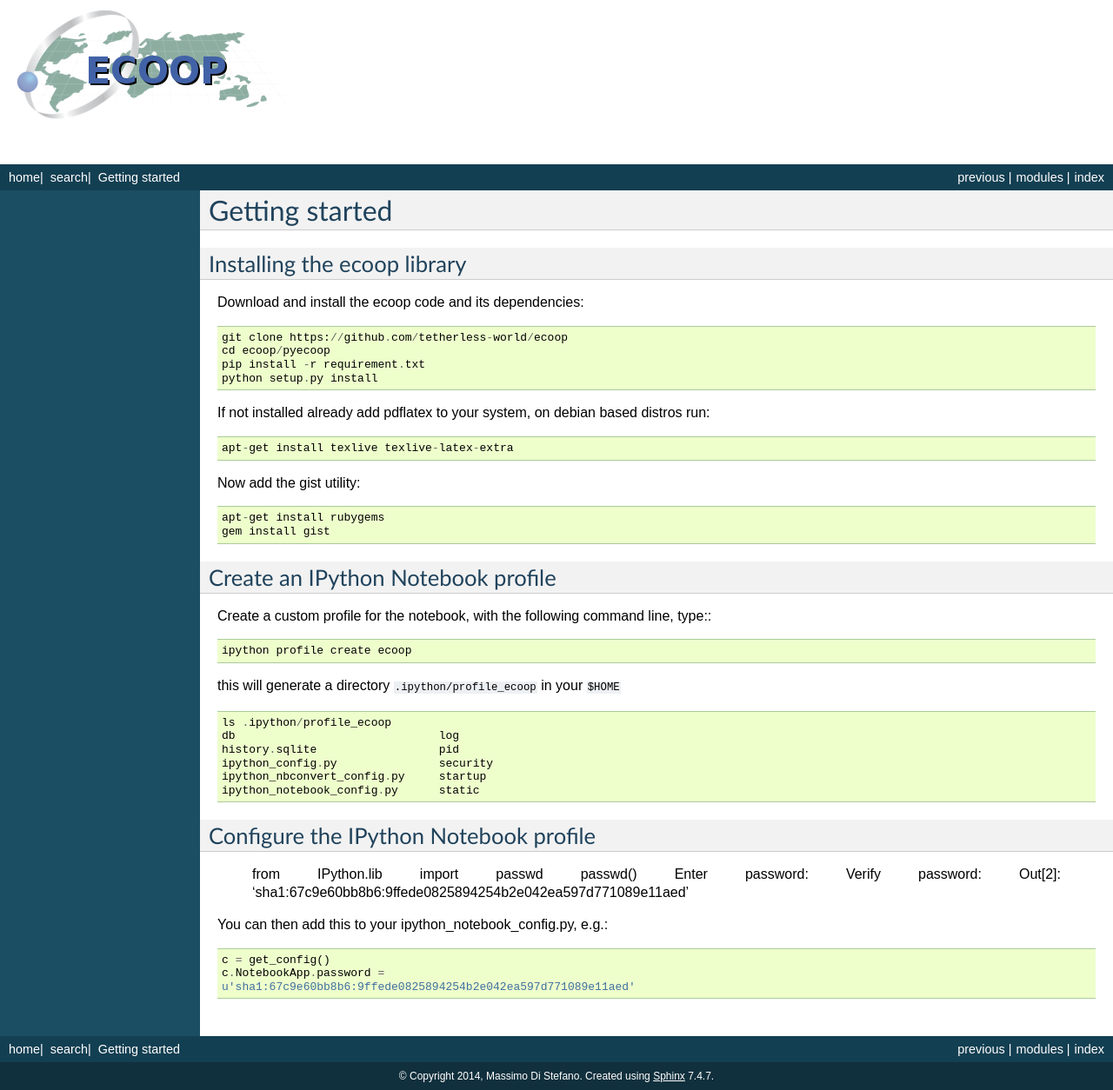
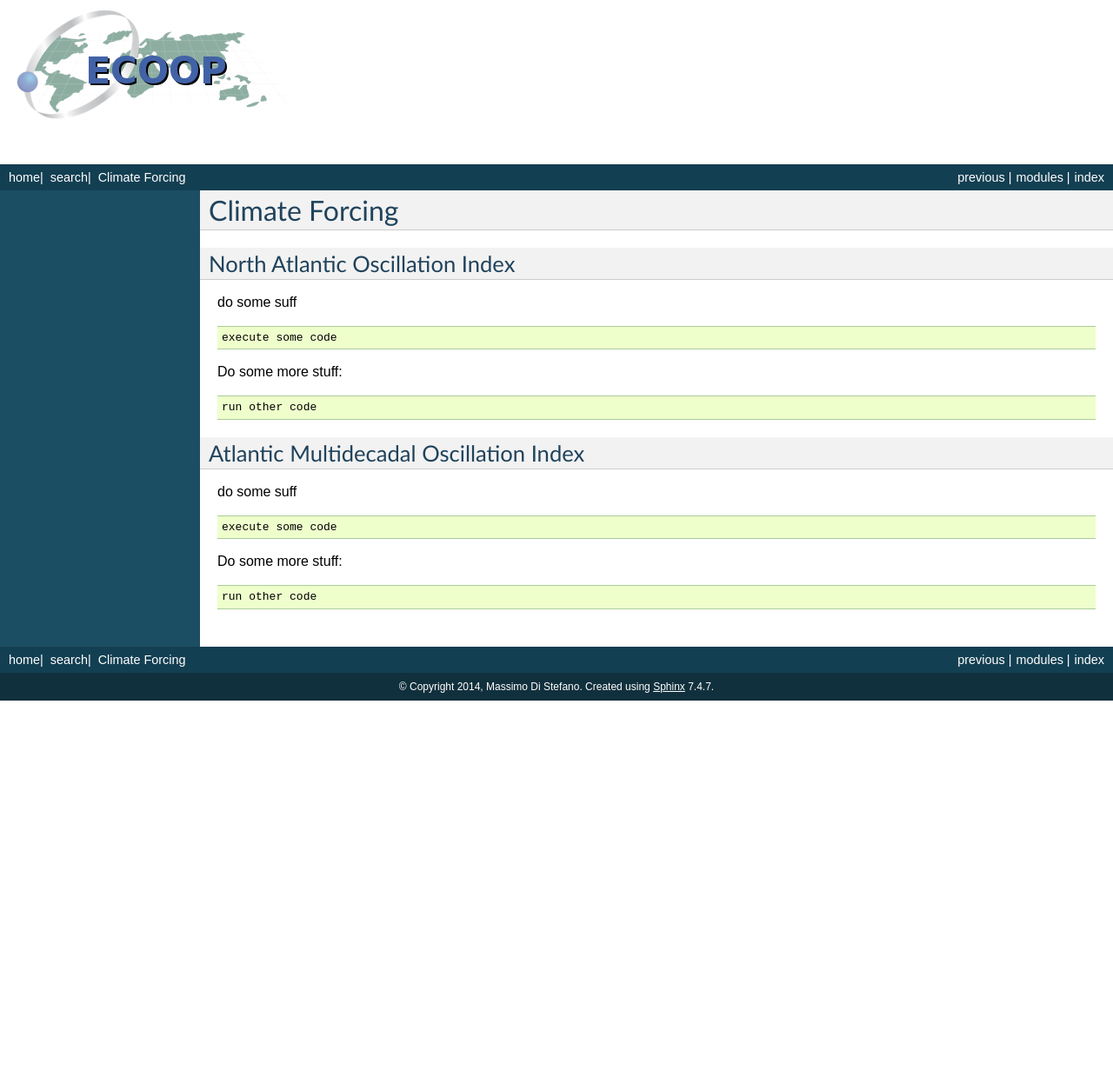
Before and after one commit to tetherless-world/ecoop, a Sphinx documentation site: the page built from pyecoop/docs/climate_forcing_example.rst, in a window 1280 px wide. Shown: the whole page at 87% size. Built offline with Sphinx 7.4.7, drawn with Linux system fonts in a browser that asks for light colours; after the commit the page ends 900 px from its top, so only the background shows below that.

```diff
--- a/pyecoop/docs/climate_forcing_example.rst
+++ b/pyecoop/docs/climate_forcing_example.rst
@@ -1,70 +1,39 @@
-.. _getting_started:
+.. _climate_forcing:
 
 
 ***************
-Getting started
+Climate Forcing
 ***************
 
-.. _installing-ecoop:
+.. _north_atlantic_oscillation:
 
-Installing the ecoop library
+North Atlantic Oscillation Index
 =============================
 
-Download and install the ecoop code and its dependencies::
+do some suff ::
 
-  git clone https://github.com/tetherless-world/ecoop
-  cd ecoop/pyecoop
-  pip install -r requirement.txt
-  python setup.py install
-
-If not installed already add pdflatex to your system, on debian based distros run::
-
-  apt-get install texlive texlive-latex-extra
-
-Now add the gist utility::
-
-  apt-get install rubygems
-  gem install gist
+  execute some code
 
 
-.. _create-an-IPython-Notebook-profile:
 
-Create an IPython Notebook profile
+
+Do some more stuff::
+
+  run other code
+
+
+.. _atlantic_multidecadal_oscillation:
+
+Atlantic Multidecadal Oscillation Index
 =============================
 
-Create a custom profile for the notebook, with the following command line, type:::
+do some suff ::
+
+  execute some code
 
 
-    ipython profile create ecoop
 
 
-this will generate a directory :file:`.ipython/profile_ecoop` in your :file:`$HOME` ::
+Do some more stuff::
 
-
-	ls .ipython/profile_ecoop
-	db				log
-	history.sqlite			pid
-	ipython_config.py		security
-	ipython_nbconvert_config.py	startup
-	ipython_notebook_config.py	static
-
-
-.. _configure-an-IPython-Notebook-profile:
-
-
-Configure the IPython Notebook profile
-=============================
-
-
-	from IPython.lib import passwd
-	passwd()
-	Enter password:
-	Verify password:
-	Out[2]: 'sha1:67c9e60bb8b6:9ffede0825894254b2e042ea597d771089e11aed'
-
-You can then add this to your ipython_notebook_config.py, e.g.::
-
-
-	c = get_config()
-	c.NotebookApp.password =
-	u'sha1:67c9e60bb8b6:9ffede0825894254b2e042ea597d771089e11aed'
+  run other code
--- a/pyecoop/docs/getting_started.rst
+++ b/pyecoop/docs/getting_started.rst
@@ -68,3 +68,6 @@
 	c = get_config()
 	c.NotebookApp.password =
 	u'sha1:67c9e60bb8b6:9ffede0825894254b2e042ea597d771089e11aed'
+
+
+:ref:`climate_forcing_example`.
```
Also changed, not shown: 1 other file.
